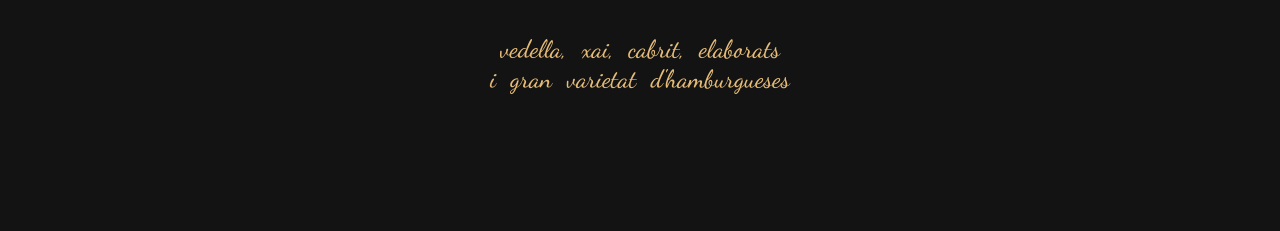
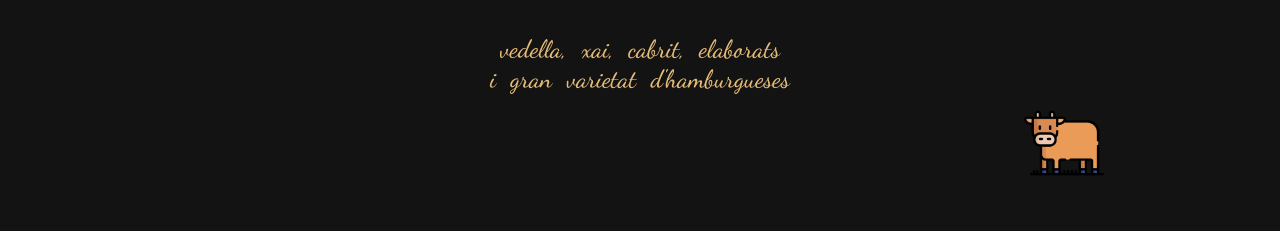
Before and after one commit to zabujka/Susi, a plain HTML site: page index.html in a window 1280 px wide. Shown: the part 566-797 px from the top of the page. Drawn offline with nearby package versions, Linux system fonts and the light colour scheme.

Commit message:
Update index.html

```diff
--- a/index.html
+++ b/index.html
@@ -15,7 +15,7 @@
         <img src="Logo black.jpg" class="black">
         <p>vedella, xai, cabrit, elaborats <br>i gran varietat d'hamburgueses</br>
         </p>
-        <a href="#second"><img src="cow.png" id="little_cow"></a>
+        <a href="#second"><img src="cow.png" class="little"></a>
     </header>
 
     <main id="second">
```
